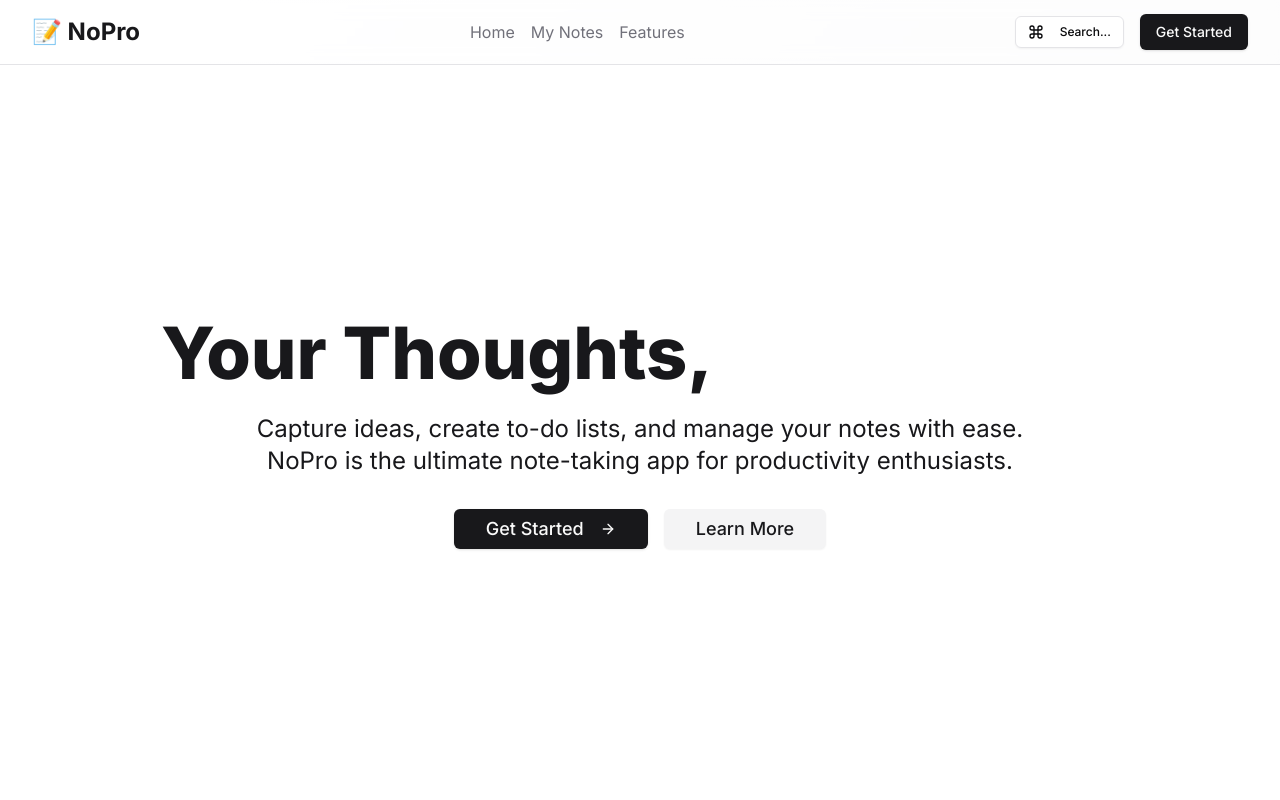
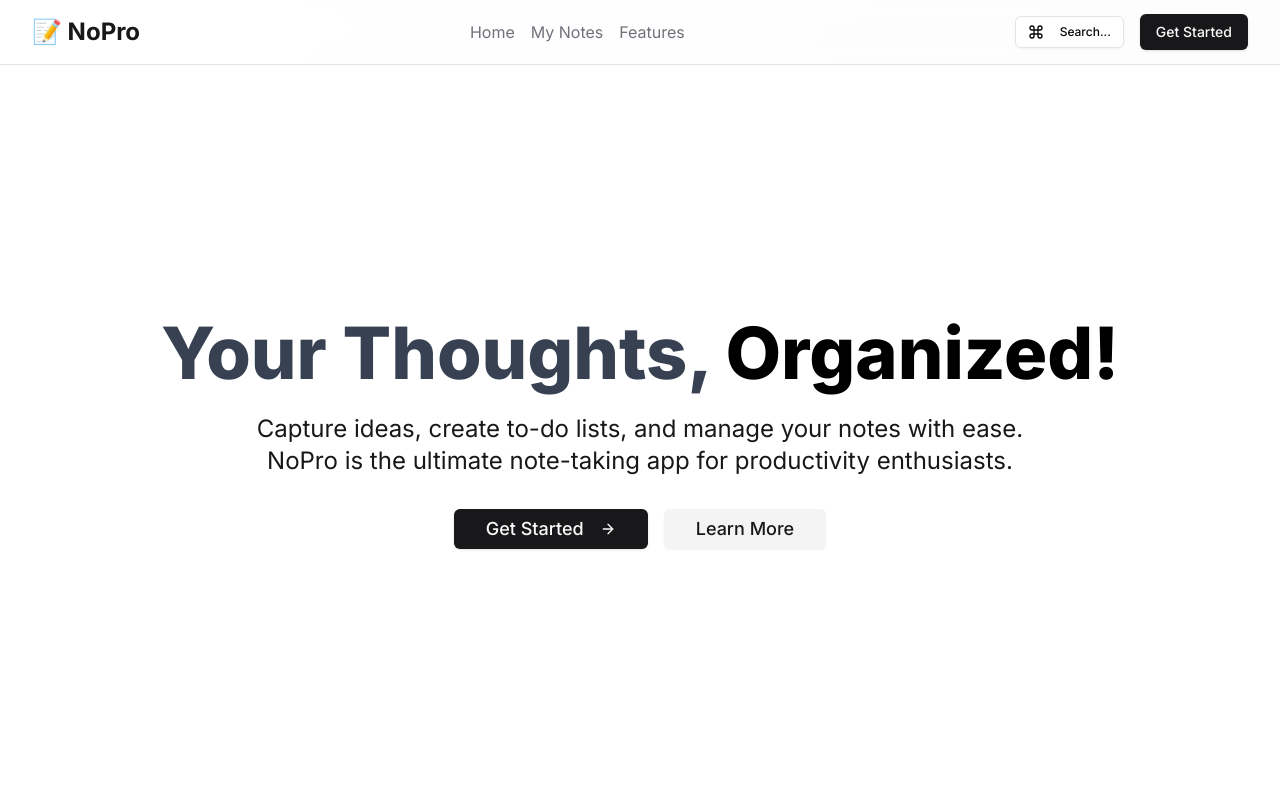
Before and after one commit to zaid-commits/NoPro, a React (Vite) app: page / in a window 1280 px wide. Shown: the top 800 px of the page. Built offline with nearby package versions, Linux system fonts and the light colour scheme.

Commit message:
text color changed

```diff
--- a/src/components/LandingPage.tsx
+++ b/src/components/LandingPage.tsx
@@ -21,9 +21,9 @@ export function LandingPage() {
             transition={{ duration: 0.8 }}
             className="relative z-10"
           >
-            <h1 className="text-5xl sm:text-6xl lg:text-7xl font-extrabold mb-6 leading-tight">
+            <h1 className="text-5xl sm:text-6xl lg:text-7xl font-extrabold mb-6 text-gray-700 leading-tight">
                Your Thoughts,{' '}
-              <span className="text-white">
+              <span className="text-black">
                 Organized!
               </span>
             </h1>
```
